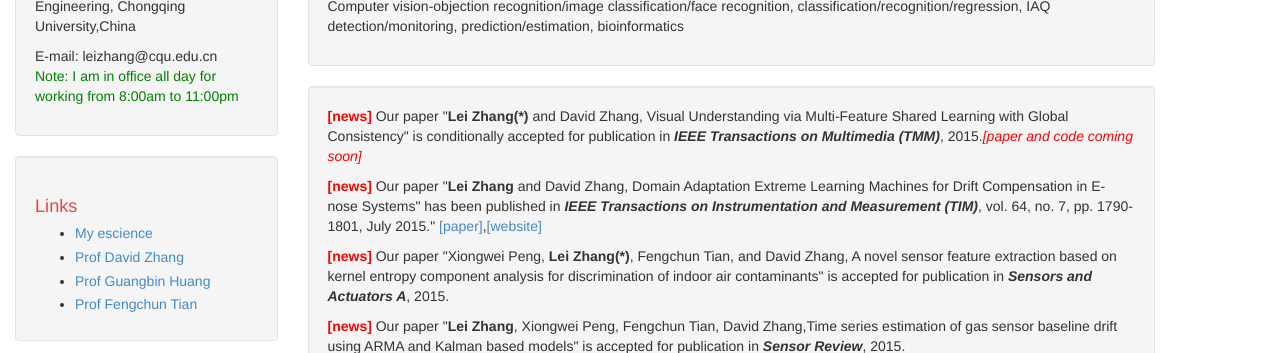
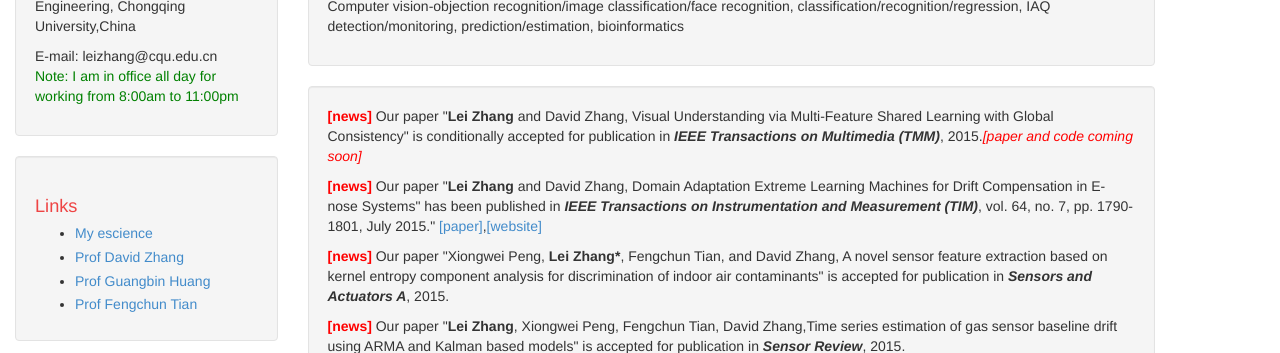
Before and after one commit to DrLeiZhang/website, a Jekyll site: the page built from index.html, in a window 1280 px wide and 1050 px high. Shown: the part 434-787 px from the top of the window. Built offline with Jekyll 4.4.1, drawn with Linux system fonts in a browser that asks for light colours; Markdown is read by kramdown in place of the engine named in the settings; the list of posts is cut into pages by our own code.

Commit message:
Update
Signed-off-by: leizhang@cqu.edu.cn <leizhang@cqu.edu.cn>

```diff
--- a/index.html
+++ b/index.html
@@ -19,11 +19,11 @@ layout: default
 </div>
 
 <div class="well">
-<p><B style="color:red;">[news]</B> Our paper "<B>Lei Zhang(*)</B> and David Zhang, Visual Understanding via Multi-Feature Shared Learning with Global Consistency" is conditionally accepted for publication in <I><B>IEEE Transactions on Multimedia (TMM)</B></I>, 2015.<I style="color:red;">[paper and code coming soon]</I> </p>
+<p><B style="color:red;">[news]</B> Our paper "<B>Lei Zhang</B> and David Zhang, Visual Understanding via Multi-Feature Shared Learning with Global Consistency" is conditionally accepted for publication in <I><B>IEEE Transactions on Multimedia (TMM)</B></I>, 2015.<I style="color:red;">[paper and code coming soon]</I> </p>
 
 <p> <B style="color:red;">[news]</B> Our paper "<B>Lei Zhang</B> and David Zhang, Domain Adaptation Extreme Learning Machines for Drift Compensation in E-nose Systems" has been published in <I><B>IEEE Transactions on Instrumentation and Measurement (TIM)</B></I>, vol. 64, no. 7, pp. 1790-1801, July 2015." <a href="resources/DAELM.pdf"> [paper]</a>,<a href="http://ieeexplore.ieee.org/xpl/articleDetails.jsp?arnumber=6963383&filter%3DAND%28p_IS_Number%3A7118796%29">[website]</a> </p>
 
-<p><B style="color:red;">[news]</B> Our paper "Xiongwei Peng, <B>Lei Zhang(*)</B>, Fengchun Tian, and David Zhang, A novel sensor feature extraction based on kernel entropy component analysis for discrimination of indoor air contaminants" is accepted for publication in <I><B>Sensors and Actuators A</B></I>, 2015. </p>
+<p><B style="color:red;">[news]</B> Our paper "Xiongwei Peng, <B>Lei Zhang*</B>, Fengchun Tian, and David Zhang, A novel sensor feature extraction based on kernel entropy component analysis for discrimination of indoor air contaminants" is accepted for publication in <I><B>Sensors and Actuators A</B></I>, 2015. </p>
 
 <p> <B style="color:red;">[news]</B> Our paper "<B>Lei Zhang</B>, Xiongwei Peng, Fengchun Tian, David Zhang,Time series estimation of gas sensor baseline drift using ARMA and Kalman based models" is accepted for publication in <I><B>Sensor Review</B></I>, 2015.</p>
 
```
